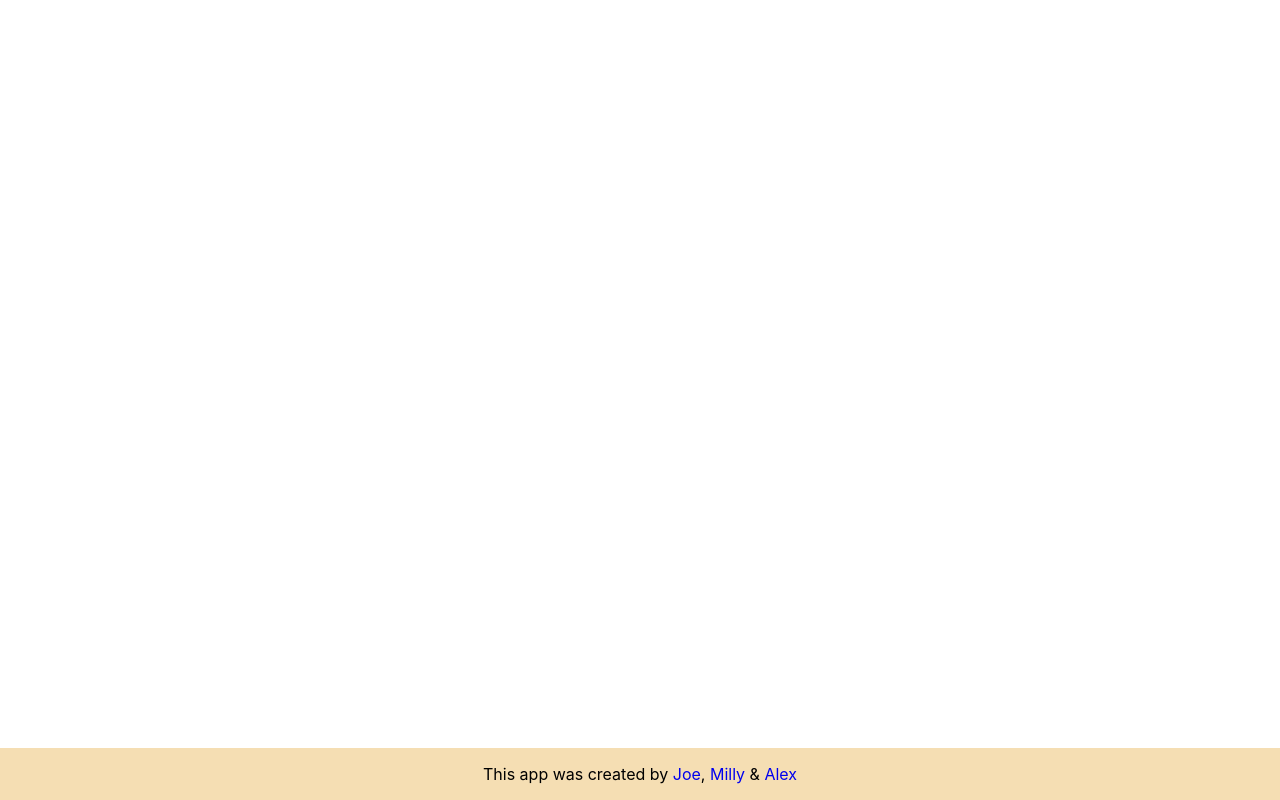
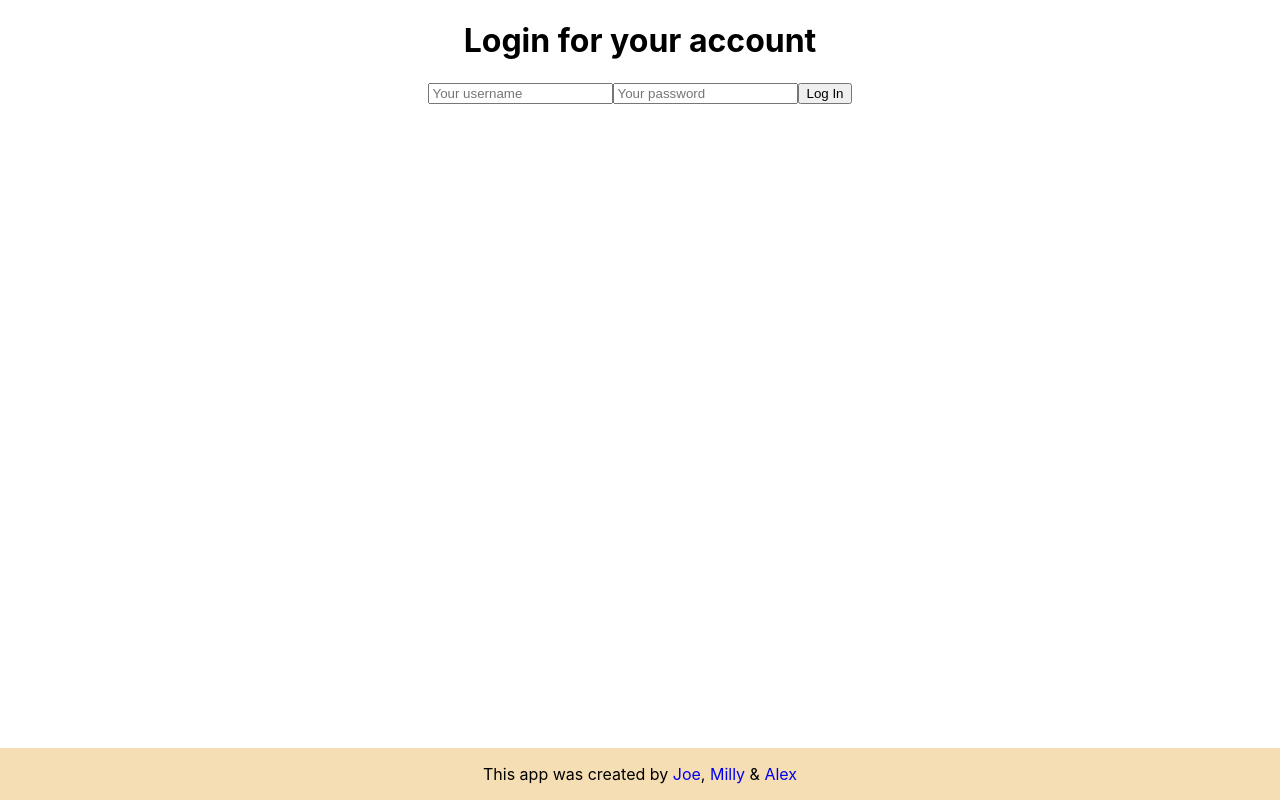
Before and after one commit to millyarkwright/sei-project-03-fe, a React (Create React App) app: page /login in a window 1280 px wide. Built offline with nearby package versions, Linux system fonts and the light colour scheme.

Commit message:
redoing login page after merge

```diff
--- a/src/App.js
+++ b/src/App.js
@@ -16,7 +16,7 @@ function App() {
           <Routes>
             <Route path="/" element={<Homepage />}></Route>
             <Route path="/dashboard" element={<Dashboard />}></Route>
-            {/* <Route path="login" element={<Login></Login>}></Route> */}
+            <Route path="login" element={<Login></Login>}></Route>
             <Route path="register" element={<Register></Register>}></Route>
           </Routes>
         </BrowserRouter>
--- a/src/components/Login.js
+++ b/src/components/Login.js
@@ -8,11 +8,8 @@ const Login = () => {
 
 
   const [userData, setUserData] = useState({username:"", password:""})
-
   const [isError, setIsError] = useState(false)
   const [errorMessage, setErrorMessage] = useState("")
-
-
 
   const handleFieldChange = (event) => {
     setUserData({ ...userData, [event.target.name]: event.target.value })
@@ -29,6 +26,8 @@ const Login = () => {
       axios.defaults.headers.common["Authorization"] = `Bearer ${token}`
       navigate("/dashboard")
     } catch (error) {
+      setIsError(true)
+      setErrorMessage(error.response.data.message)
       console.log(error)
     }
   }
@@ -40,6 +39,7 @@ const Login = () => {
         <input type="text" name="username" placeholder="Your username" value={userData.username} onChange={() => handleFieldChange(event)}/>
         <input type="password" name="password" placeholder="Your password" value={userData.password} onChange={() => handleFieldChange(event)} />
         <button type="submit">Log In</button>
+        {isError && errorMessage}
       </form>
     </>
   )
```
